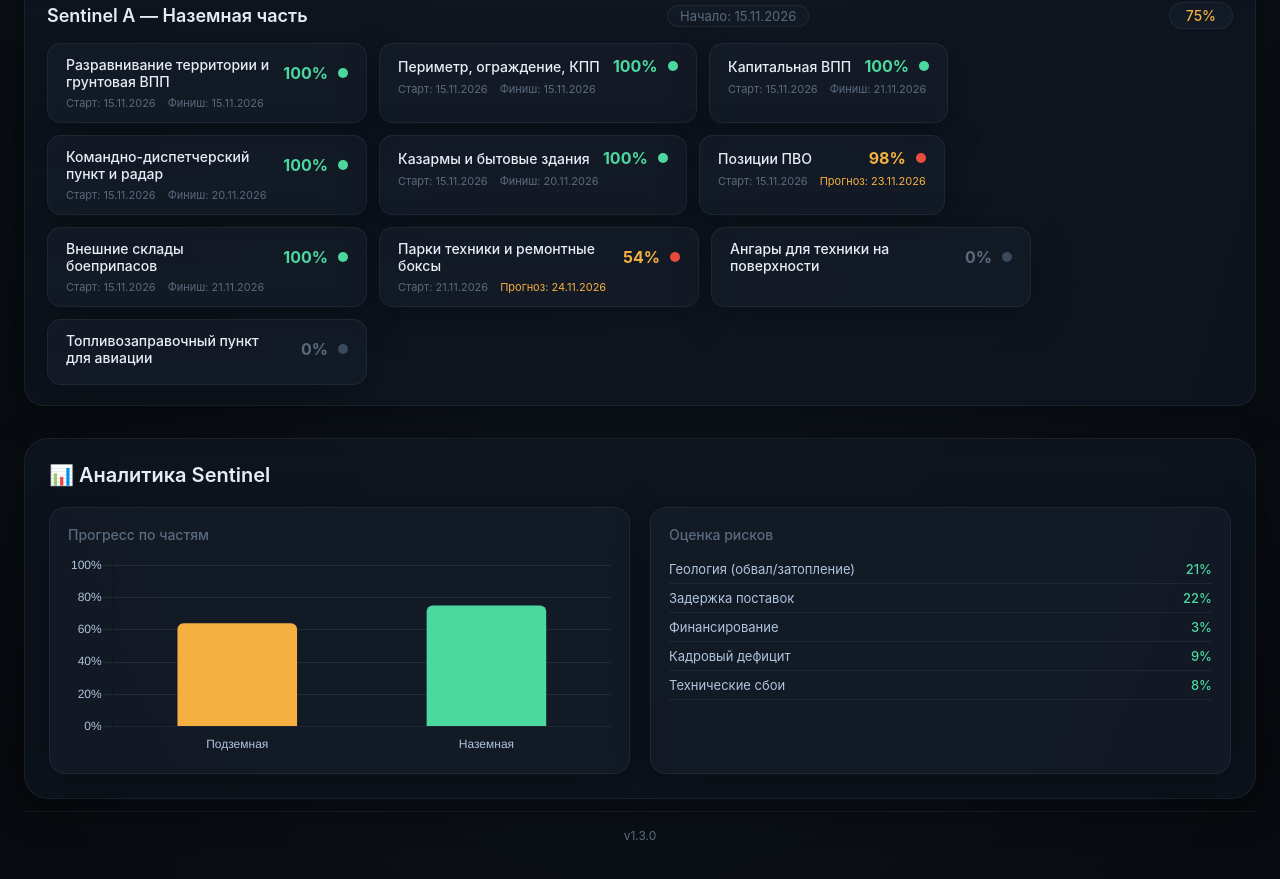
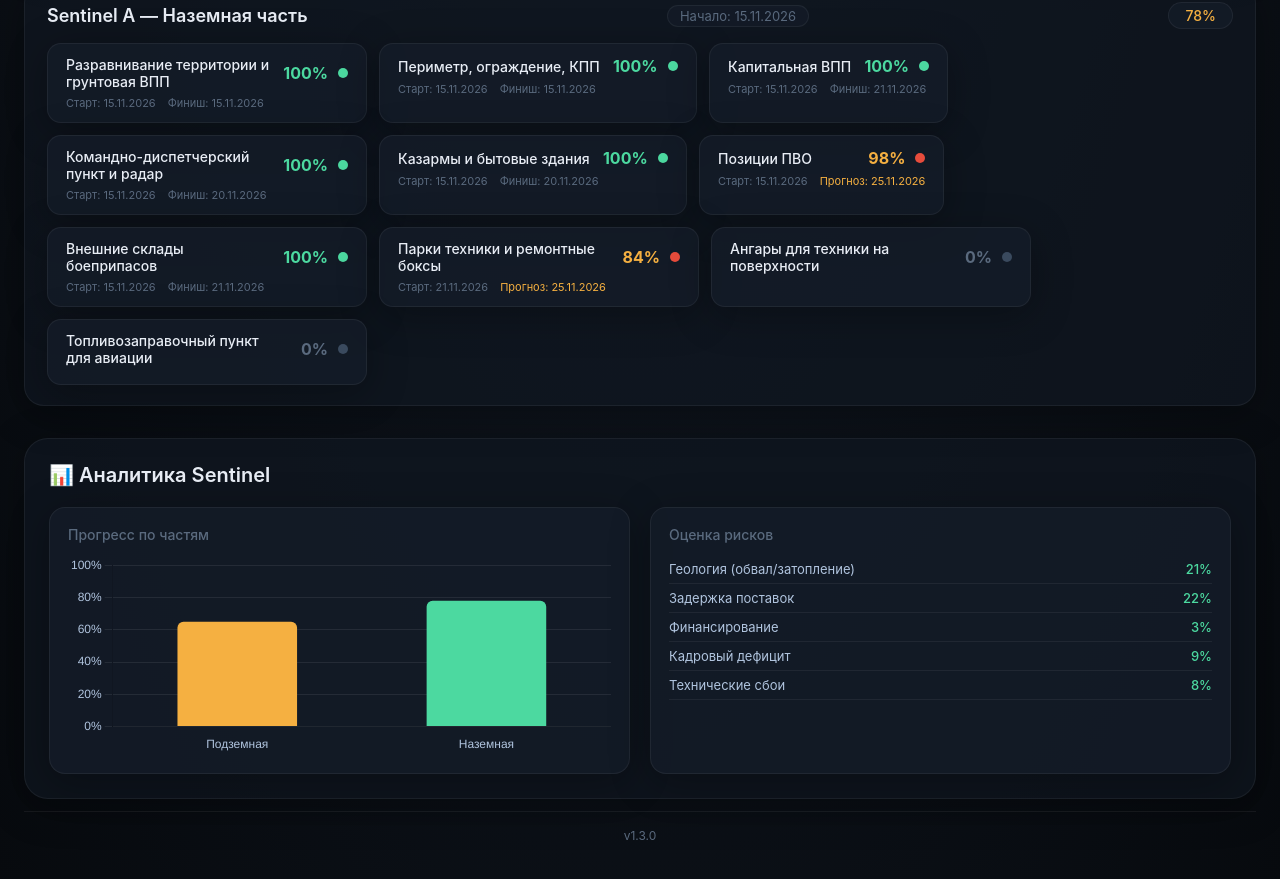
Before and after one commit to eg0sh/Backroomer-Zenith, a plain HTML site: page sentinel.html in a window 1280 px wide. Shown: the part 1267-2146 px from the top of the page. Drawn offline with nearby package versions, Linux system fonts and the light colour scheme.

Commit message:
Update sentinel.html

```diff
--- a/sentinel.html
+++ b/sentinel.html
@@ -831,7 +831,7 @@
     <script>
         // VERSION: v1.3.0
 
-        const CURRENT_DATE = new Date('2026-11-23');
+        const CURRENT_DATE = new Date('2026-11-25');
 
         // ===== Sentinel A — Подземная часть (C) =====
         const undergroundPhases = [
@@ -863,7 +863,7 @@
                 description: 'Собственная подстанция, кабельные линии от основной сети Arion, дизель-генераторы для автономии на 30 суток.',
                 characteristics: '15 МВт, 4 генератора по 3 МВт, кабели 10 кВ, 5 000 светильников.',
                 dependencies: ['C.2'] },
-            { id: 'C.7', name: 'Внутренняя безопасность', startDate: '2026-11-15', endDate: '2026-11-20', pct: 84,
+            { id: 'C.7', name: 'Внутренняя безопасность', startDate: '2026-11-15', endDate: '2026-11-25', pct: 100,
                 description: 'Камеры, датчики движения, контроль доступа, биометрия на входах. Система оповещения. Связь с Sentinel.',
                 characteristics: '300 камер, 50 биометрических турникетов, оптоволокно до ЦКП Sentinel.',
                 dependencies: ['C.6'] },
@@ -943,7 +943,7 @@
                 description: 'Защищённые хранилища с обваловкой для боеприпасов, ракет, топлива. Отдельно от горных ангаров.',
                 characteristics: '10 хранилищ по 500 м², обваловка 2 м, молниезащита.',
                 dependencies: ['M.2'] },
-            { id: 'M.8', name: 'Парки техники и ремонтные боксы', startDate: '2026-11-21', endDate: null, pct: 54,
+            { id: 'M.8', name: 'Парки техники и ремонтные боксы', startDate: '2026-11-21', endDate: null, pct: 84,
                 description: 'Открытые парковки и крытые боксы для техники, не поместившейся в горах, ремонтные мастерские.',
                 characteristics: '20 000 м² парковок, 8 боксов по 1 000 м².',
                 dependencies: ['M.3', 'M.5'] },
```
